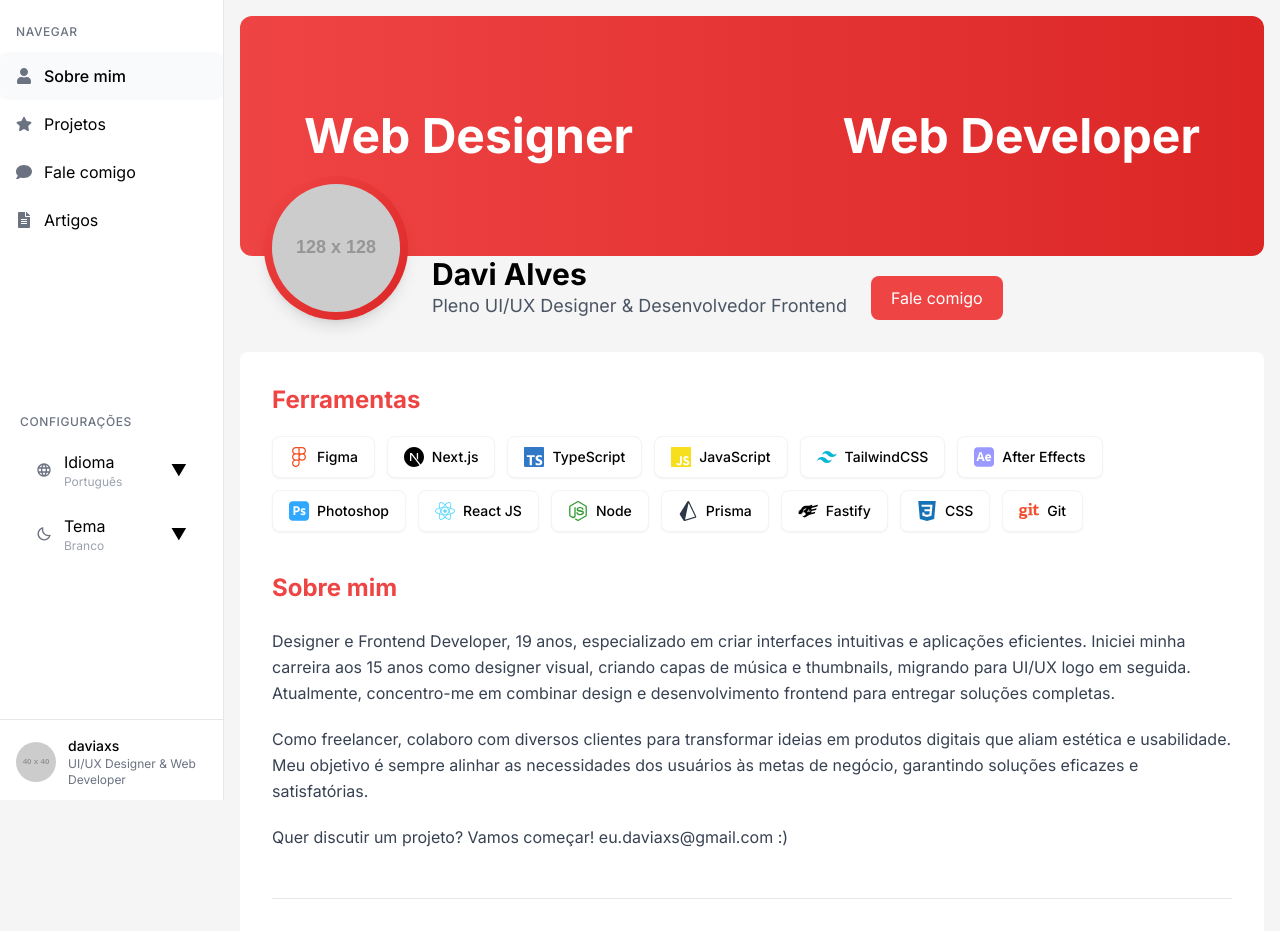
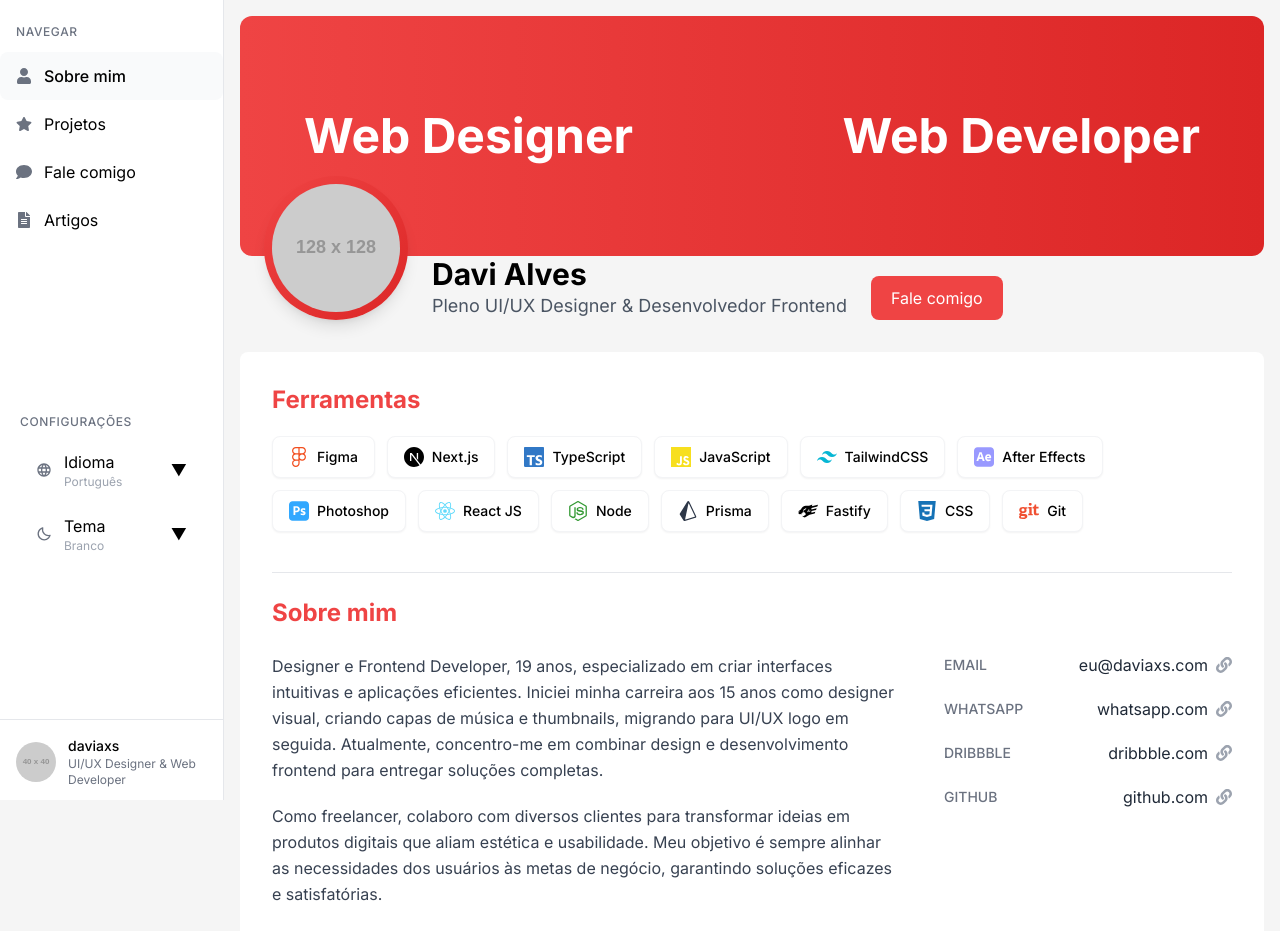
Before and after one commit to BrunoRbt/portifolio, a React (Create React App) app in the folder meu-portfolio/: page / in a window 1280 px wide. Shown: the top 931 px of the page. Built offline with nearby package versions, Linux system fonts and the light colour scheme.

Commit message:
melhorias

```diff
--- a/meu-portfolio/src/App.tsx
+++ b/meu-portfolio/src/App.tsx
@@ -49,8 +49,31 @@ const App: React.FC = () => {
 
           <div className="mt-20 bg-white rounded-lg p-8">
             <Tools />
-            <About aboutText={profileData.about} />
-            <Contact contacts={profileData.contacts} />
+
+            {/* About and Contact in a flex layout */}
+            <div className="mt-10 pt-6 border-t">
+              <h2 className="text-2xl font-bold text-red-500 mb-6">Sobre mim</h2>
+
+              <div className="flex flex-col md:flex-row">
+                <div className="flex-1 md:pr-12">
+                  <div className="space-y-5">
+                    <p className="text-gray-700 leading-relaxed text-base">
+                      {profileData.about.intro}
+                    </p>
+                    <p className="text-gray-700 leading-relaxed text-base">
+                      {profileData.about.freelance}
+                    </p>
+                    <p className="text-gray-700 leading-relaxed text-base">
+                      {profileData.about.contact}
+                    </p>
+                  </div>
+                </div>
+
+                <div className="mt-8 md:mt-0 md:w-72">
+                  <Contact contacts={profileData.contacts} />
+                </div>
+              </div>
+            </div>
           </div>
         </div>
       </div>
--- a/meu-portfolio/src/components/about/About.tsx
+++ b/meu-portfolio/src/components/about/About.tsx
@@ -11,8 +11,7 @@ interface AboutProps {
 
 const About: React.FC<AboutProps> = ({ aboutText }) => {
   return (
-    <div className="mb-12">
-      <h2 className="text-2xl font-bold text-red-500 mb-6">Sobre mim</h2>
+    <div>
       <div className="space-y-5">
         <p className="text-gray-700 leading-relaxed text-base">
           {aboutText.intro}
--- a/meu-portfolio/src/components/contact/Contact.tsx
+++ b/meu-portfolio/src/components/contact/Contact.tsx
@@ -21,34 +21,34 @@ interface ContactProps {
 
 const Contact: React.FC<ContactProps> = ({ contacts }) => {
   return (
-    <div className="mt-12 border-t pt-8">
+    <div>
       <div className="grid grid-cols-1 gap-5">
-        <div className="flex items-center">
-          <div className="text-gray-500 w-28 font-medium text-sm">EMAIL</div>
+        <div className="flex flex-row items-center justify-between">
+          <div className="text-gray-500 text-sm font-medium">EMAIL</div>
           <div className="flex items-center gap-2">
             <span className="text-gray-800">{contacts.email}</span>
             <LinkIcon className="text-gray-400 cursor-pointer hover:text-red-500" />
           </div>
         </div>
 
-        <div className="flex items-center">
-          <div className="text-gray-500 w-28 font-medium text-sm">WHATSAPP</div>
+        <div className="flex flex-row items-center justify-between">
+          <div className="text-gray-500 text-sm font-medium">WHATSAPP</div>
           <div className="flex items-center gap-2">
             <span className="text-gray-800">{contacts.whatsapp}</span>
             <LinkIcon className="text-gray-400 cursor-pointer hover:text-red-500" />
           </div>
         </div>
 
-        <div className="flex items-center">
-          <div className="text-gray-500 w-28 font-medium text-sm">DRIBBBLE</div>
+        <div className="flex flex-row items-center justify-between">
+          <div className="text-gray-500 text-sm font-medium">DRIBBBLE</div>
           <div className="flex items-center gap-2">
             <span className="text-gray-800">{contacts.dribbble}</span>
             <LinkIcon className="text-gray-400 cursor-pointer hover:text-red-500" />
           </div>
         </div>
 
-        <div className="flex items-center">
-          <div className="text-gray-500 w-28 font-medium text-sm">GITHUB</div>
+        <div className="flex flex-row items-center justify-between">
+          <div className="text-gray-500 text-sm font-medium">GITHUB</div>
           <div className="flex items-center gap-2">
             <span className="text-gray-800">{contacts.github}</span>
             <LinkIcon className="text-gray-400 cursor-pointer hover:text-red-500" />
```
